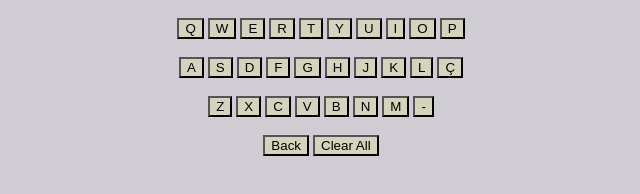
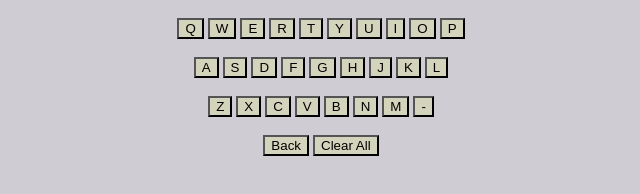
Before and after one commit to thiagotesla/KEBAB-UPPERCASE-virtual-keyboard, a plain HTML site: page index.html in a window 1280 px wide. Shown: the whole page, without its empty margins (319-959 px from the left). Drawn offline with Linux system fonts and the light colour scheme.

Commit message:
remove useless button

```diff
--- a/index.html
+++ b/index.html
@@ -30,7 +30,6 @@
     <button onclick="addJ()">J</button>
     <button onclick="addK()">K</button>
     <button onclick="addL()">L</button>
-    <button onclick="addÇ()">Ç</button>
     <br><br>
     <button onclick="addZ()">Z</button>
     <button onclick="addX()">X</button>
```
